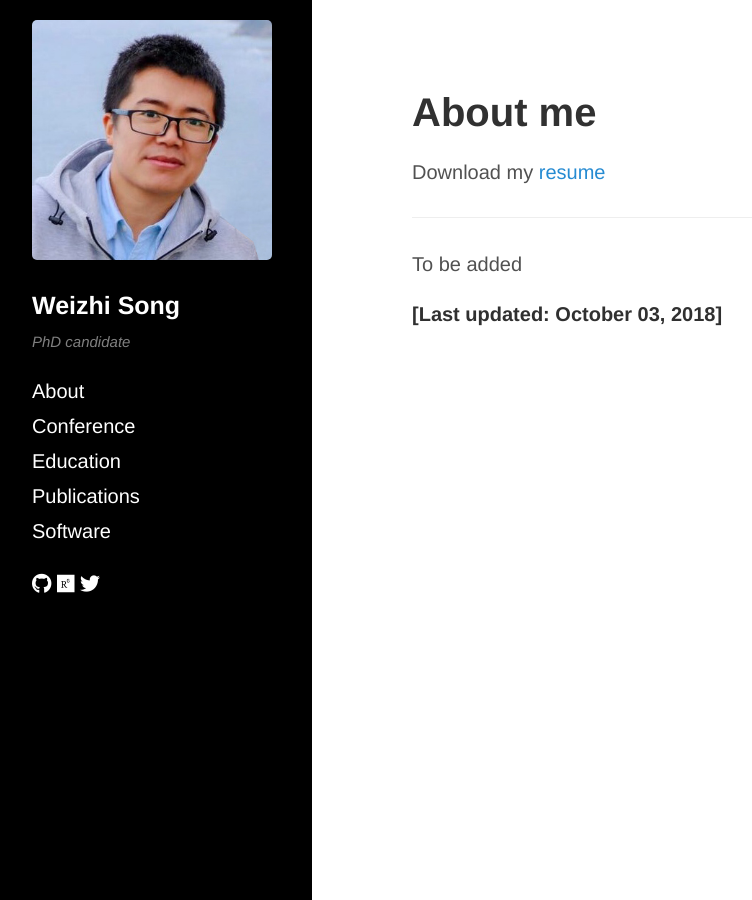
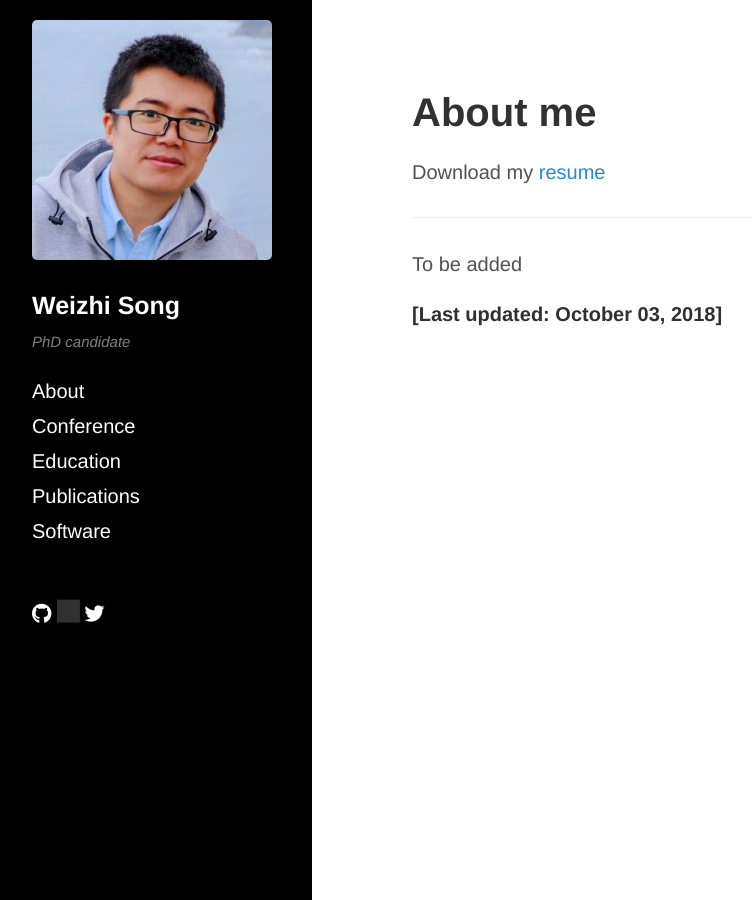
Before and after one commit to songweizhi/songweizhi.github.io, a Jekyll site: the page built from index.md, in a window 1280 px wide. Shown: the whole page, without its empty margins (8-760 px from the left). Built offline with Jekyll 4.4.1, drawn with Linux system fonts in a browser that asks for light colours; nearby versions of some CDN libraries.

Commit message:
Initial commit

```diff
--- a/_includes/social.html
+++ b/_includes/social.html
@@ -10,7 +10,7 @@
 
   {% if site.researchgate_username %}
   <a href="https://www.researchgate.net/profile/Weizhi_Song">
-    <i class="fab fa-researchgate"></i>
+    <h3 class="fab fa-researchgate"></h3>
   </a>
   {% endif %}
 
```
Also changed, not shown: 8 other files.
